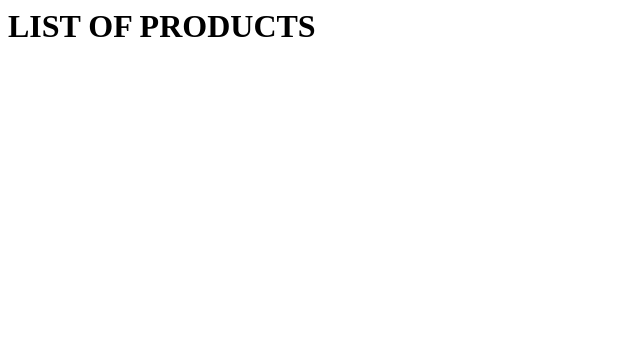
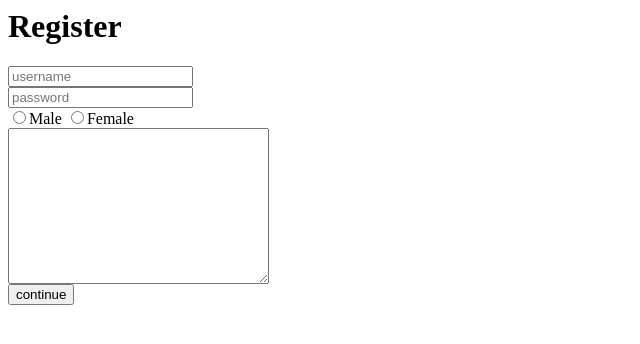
Before and after one commit to jfsalas11/Web, a plain HTML site: page index.html in a window 1280 px wide. Shown: the whole page, without its empty margins (0-640 px from the left). Drawn offline with Linux system fonts and the light colour scheme.

Commit message:
doing forms

```diff
--- a/index.html
+++ b/index.html
@@ -4,6 +4,14 @@
 		<title></title>
 	</head>
 	<body>
-			<h1>LIST OF PRODUCTS</h1>
+			<h1>Register</h1>
+				<form action="#" method="POST" name="my_form">
+					<input type="text" name="username" placeholder="username"><br>
+					<input type="password" name="password" placeholder="password"><br>
+					<input type="radio" name="gender" value="male">Male
+				 	<input type="radio" name="gender" value="female">Female<br>
+					<textarea name="essay" rows="10" cols="30"></textarea></textarea><br>
+					<input type="submit" value="continue">
+				</form>
 	</body>
 </html>
```
